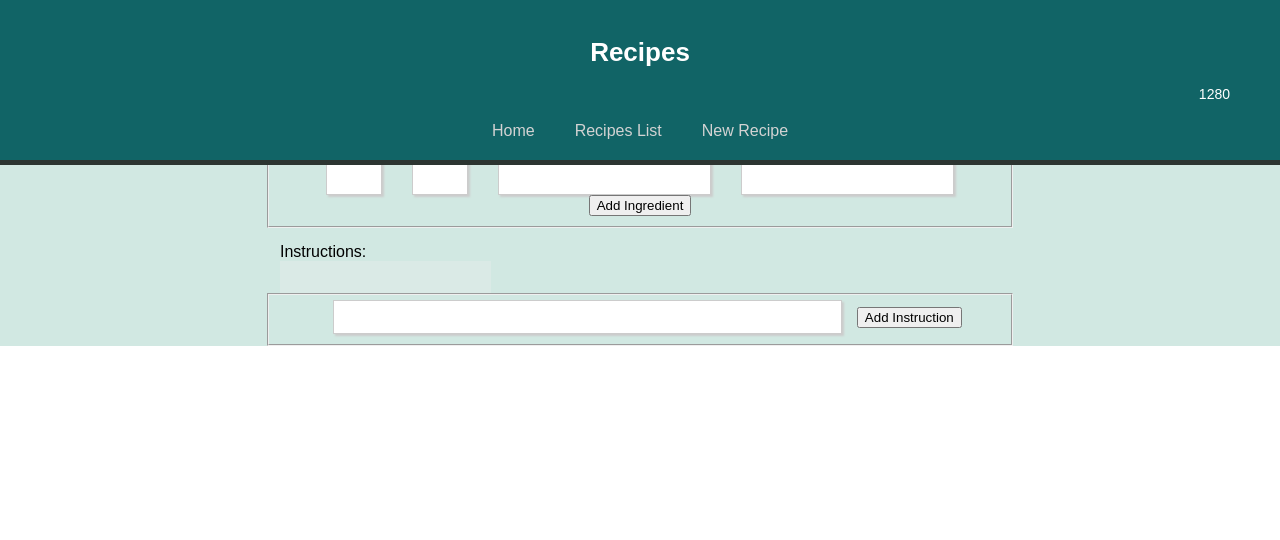
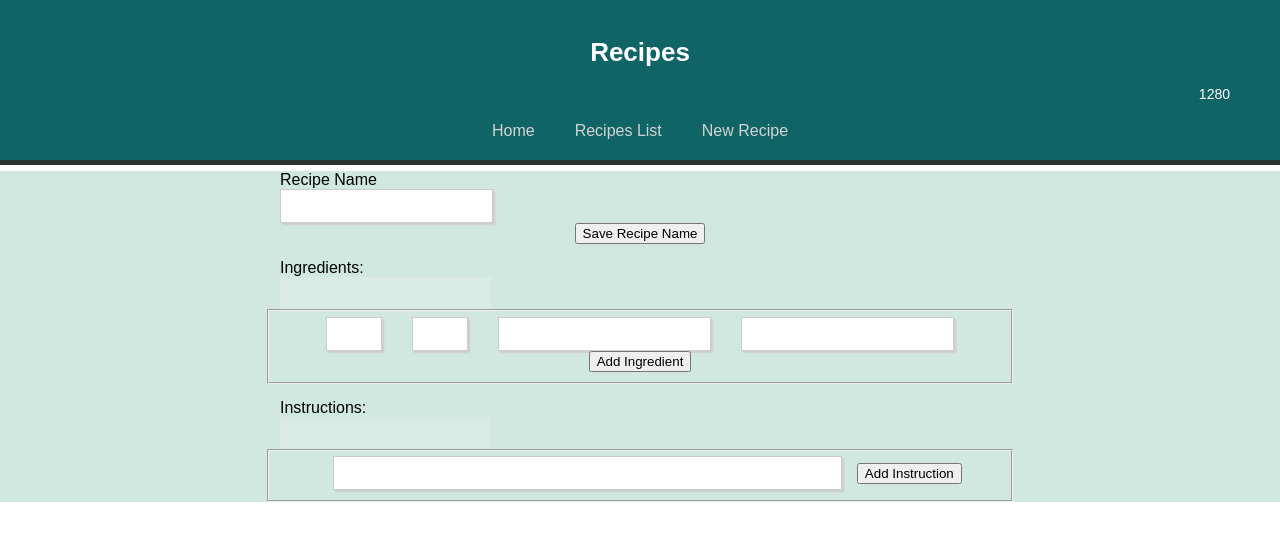
Before and after one commit to bytanyar/recipes, a React (Create React App) app: page /newRecipe in a window 1280 px wide. Shown: the top 540 px of the page. Built offline with nearby package versions, Linux system fonts and the light colour scheme.

Commit message:
TRR-010   update top margin for addition to header

```diff
--- a/src/components/Forms/new-recipe.css
+++ b/src/components/Forms/new-recipe.css
@@ -1,5 +1,5 @@
 .main-recipe-form {
-    margin: 0 auto;
+    margin: 171px auto 0;
     max-width: 750px;
 }
 label {
--- a/src/components/RecipesList/recipes-list.styled.js
+++ b/src/components/RecipesList/recipes-list.styled.js
@@ -3,7 +3,7 @@ import styled from 'styled-components';
 
 export const RecipesContainerStyles = styled.div`
     height: 100vh;
-    margin: 127px auto 0;
+    margin: 151px auto 0;
     max-width: 1000px;
     padding: 20px;
 
```
Also changed, not shown: 16 other files (tests, documents, lock files or other folders).
